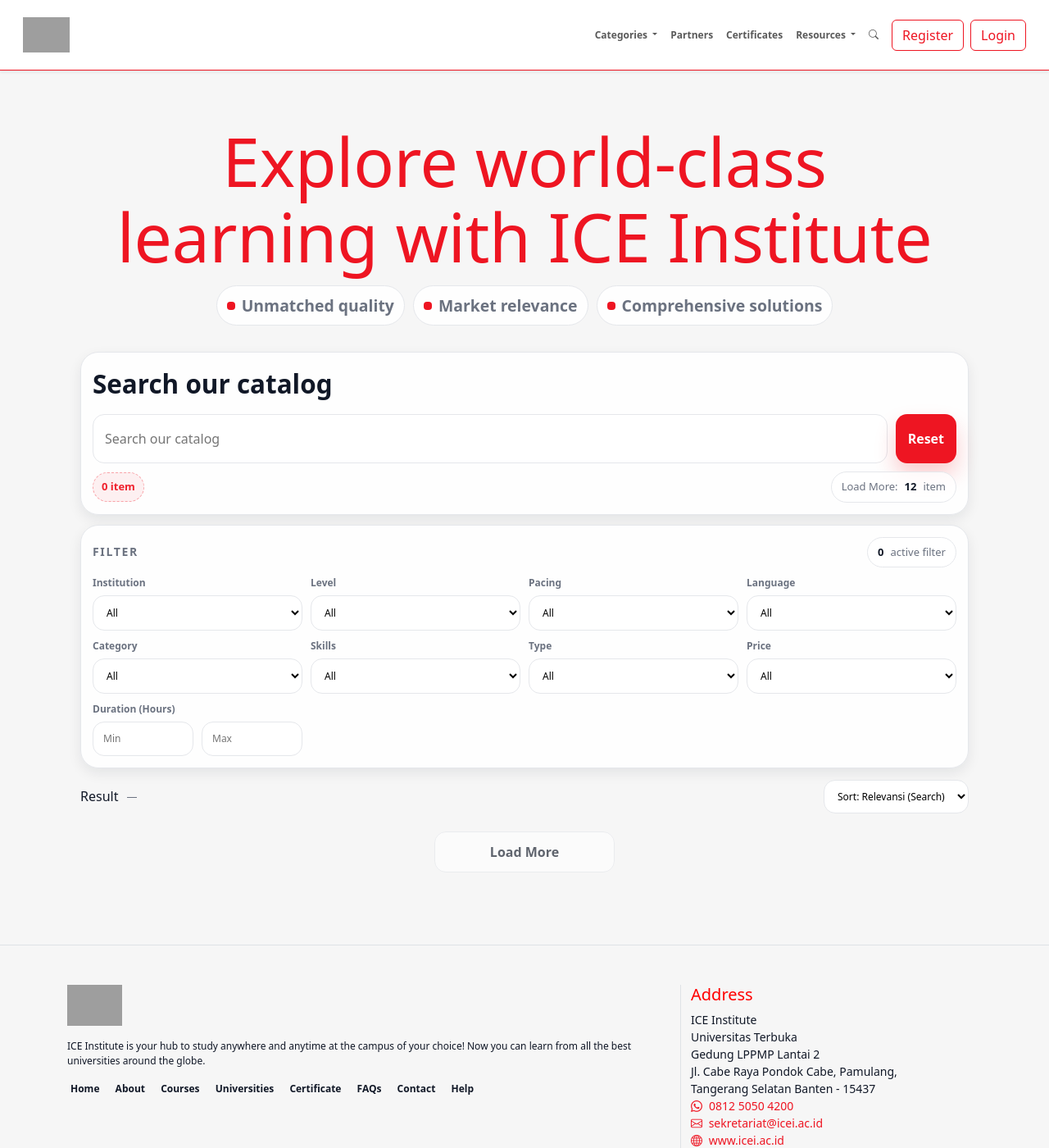
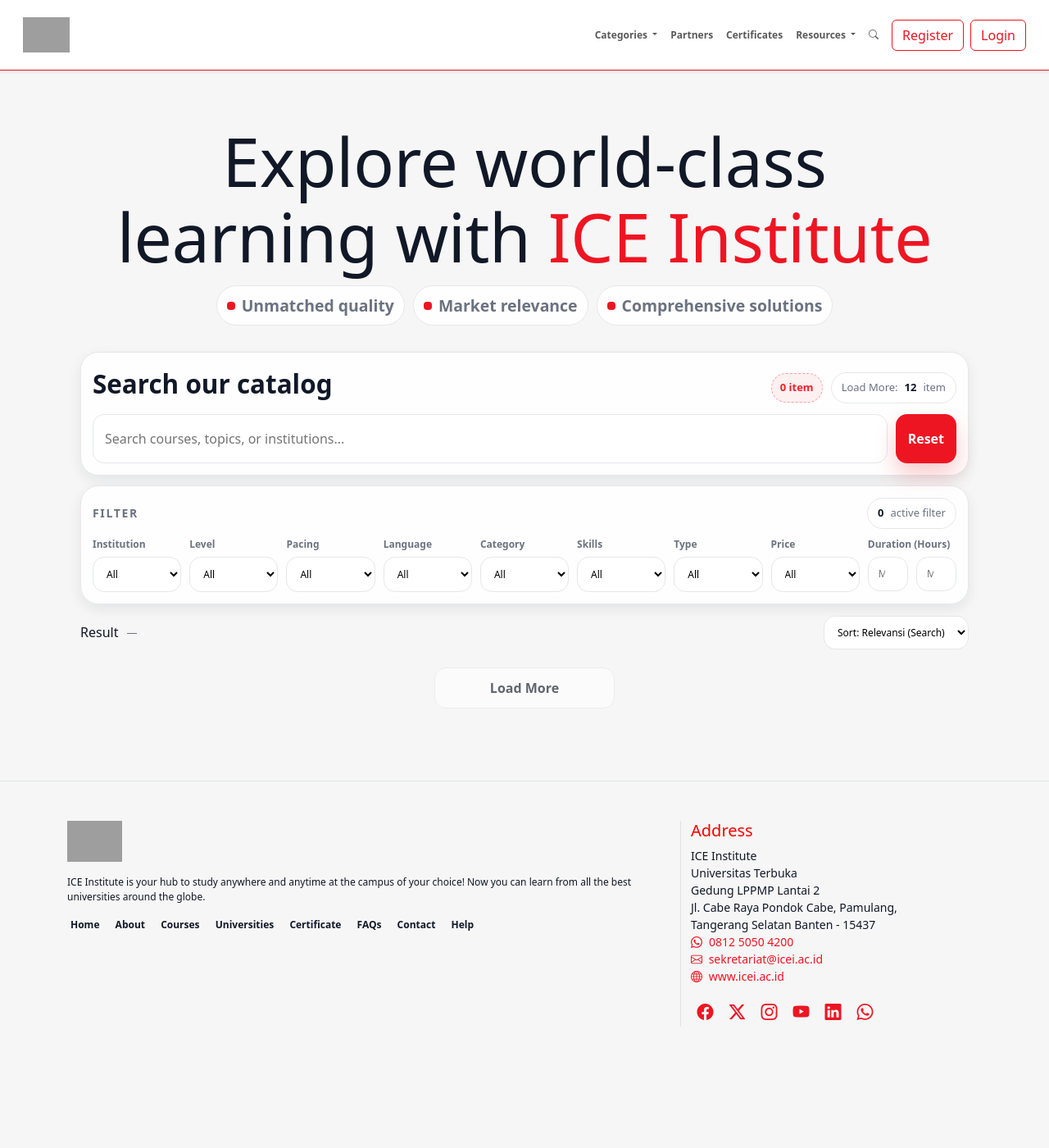
Before and after one commit to iceinstitut/katalog, a Jekyll site: the page built from index.html, in a window 1280 px wide and 1400 px high. Shown: the whole window at 82% size. Built offline with Jekyll 4.4.1, drawn with Linux system fonts in a browser that asks for light colours.

Commit message:
Update index.html

```diff
--- a/index.html
+++ b/index.html
@@ -218,7 +218,7 @@
     .panelHead h2{margin:0; font-size:14px; color:var(--muted); font-weight:900; letter-spacing:.12em; text-transform:uppercase}
     .filters{
       display:grid;
-      grid-template-columns: repeat(4, minmax(0, 1fr));
+      grid-template-columns: repeat(9, minmax(0, 1fr));
       gap:10px
     }
     .wrap .field{display:flex; flex-direction:column; gap:6px}
@@ -393,10 +393,7 @@
     <section class="hero" aria-label="Hero">
       <div class="hero__grid">
         <div>
-          <h1>Explore world-class learning with ICE Institute</h1>
-          <p class="hide">
-            Unmatched quality. Market relevance. Comprehensive solutions.
-          </p>
+          <h1><span style="color: var(--text);">Explore world-class learning with</span> ICE Institute</h1>
           <div class="hero__badgeRow">
             <span class="hero__badge"><i></i> Unmatched quality</span>
             <span class="hero__badge"><i></i> Market relevance</span>
@@ -410,6 +407,28 @@
       </div>
     </section>
 
+    <!-- SEARCH BESAR -->
+    <section class="searchBlock" aria-label="Search">
+      <div style="display: flex; align-items: flex-start; justify-content: space-between;">
+        <div class="cari">Search our catalog</div>
+        <div class="subRow">
+          <div class="left">
+            <span class="chip" id="chipCount">0 item</span>
+            <!-- <span>Search pakai <b>search_index</b> (kolom 18).</span> -->
+          </div>
+          <div>
+            <span class="pill">Load More: <b>12</b> item</span>
+          </div>
+      </div>
+      </div>
+      <div class="searchRow">
+        <input id="q" class="searchInput" type="search"
+          placeholder="Search courses, topics, or institutions..."
+          autocomplete="off" />
+        <button class="btn btn--brand" id="btnReset" title="Reset search & filter">Reset</button>
+      </div>
+    </section>
+
     <!-- QUICK FILTER (setelah hero) -->
     <section class="quickWrap hide" aria-label="Quick Fakultas">
       <div class="quickHead">
@@ -418,26 +437,6 @@
         <div class="pill">Klik Nama Fakultas untuk mengaktifkan, dan klik lagi untuk menon aktifkan</div>
       </div>
       <div class="quickRow" id="quickFakultas"></div>
-    </section>
-
-    <!-- SEARCH BESAR -->
-    <section class="searchBlock" aria-label="Search">
-      <div class="cari">Search our catalog</div>
-      <div class="searchRow">
-        <input id="q" class="searchInput" type="search"
-          placeholder="Search our catalog"
-          autocomplete="off" />
-        <button class="btn btn--brand" id="btnReset" title="Reset search & filter">Reset</button>
-      </div>
-      <div class="subRow">
-        <div class="left">
-          <span class="chip" id="chipCount">0 item</span>
-          <!-- <span>Search pakai <b>search_index</b> (kolom 18).</span> -->
-        </div>
-        <div>
-          <span class="pill">Load More: <b>12</b> item</span>
-        </div>
-      </div>
     </section>
 
     <!-- FILTER -->
```
